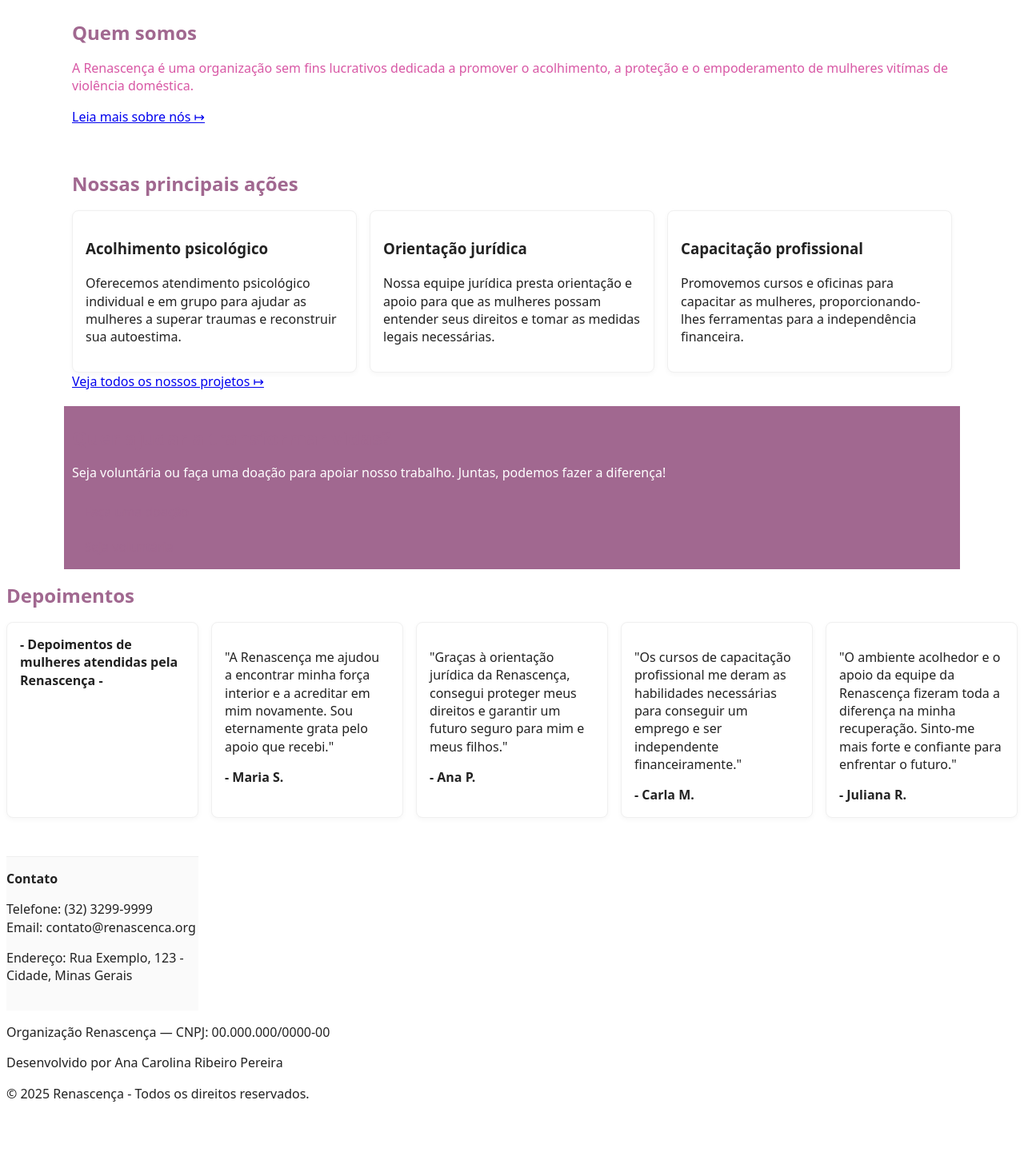
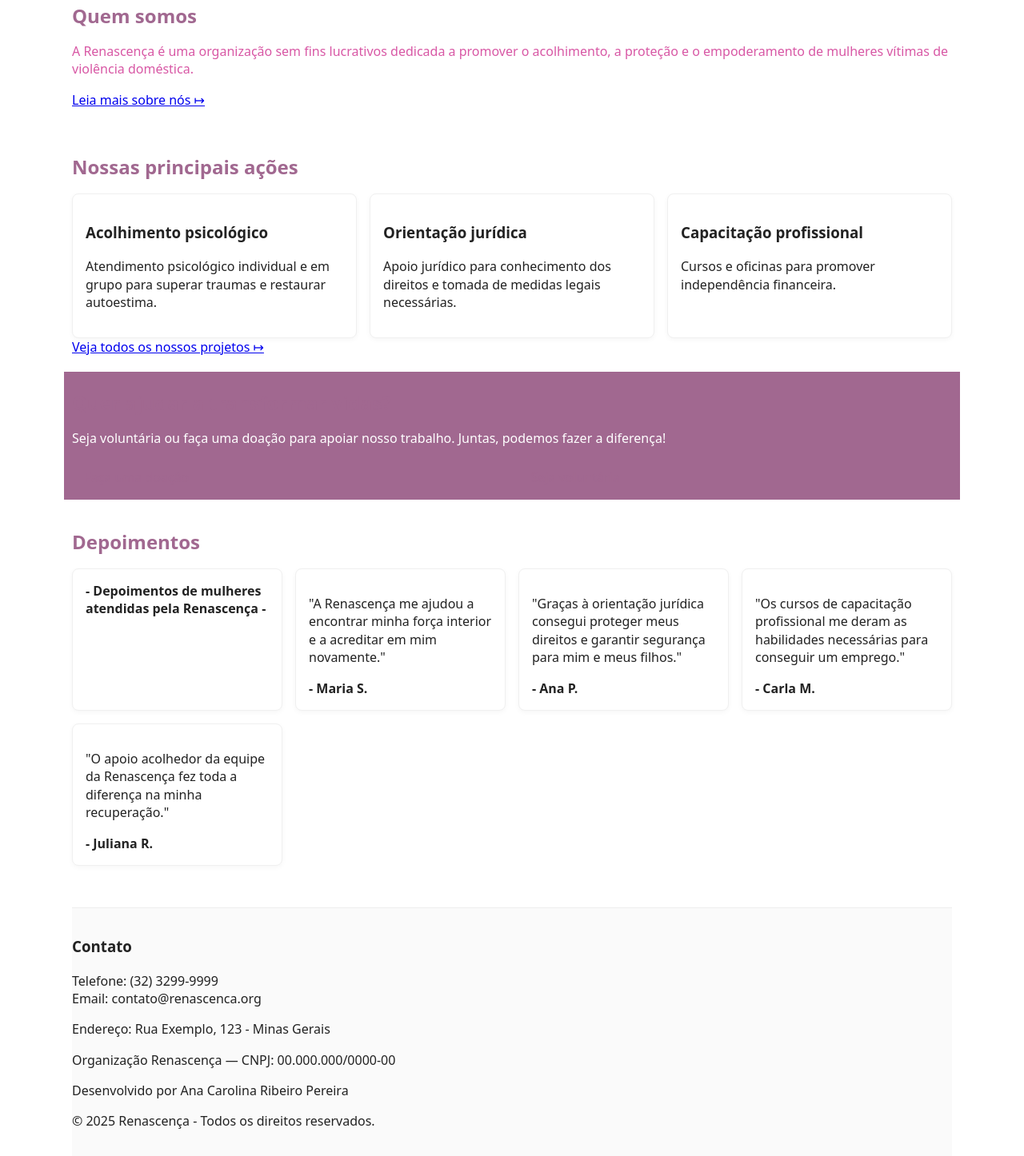
Before and after one commit to carolinardev/Projeto_ONG_Renascenca, a plain HTML site: page index.html in a window 1280 px wide. Shown: the part 952-2398 px from the top of the page at 80% size. Before the commit the page ends 2331 px from the top, so only its background shows below. Drawn offline with Linux system fonts and the light colour scheme.

Commit message:
index.html
Updated HTML structure and content for clarity and organization.

```diff
--- a/index.html
+++ b/index.html
@@ -1,44 +1,50 @@
 <!DOCTYPE html>
-
 <html lang="pt-BR">
 
 <head>
     <meta charset="UTF-8">
     <meta name="viewport" content="width=device-width, initial-scale=1.0">
-    <title> RENASCENÇA - Acolhimento e Empoderamento </title>
+    <title>RENASCENÇA - Acolhimento e Empoderamento</title>
     <meta name="description"
-        content="ONG: RENASCENÇA - acolhimento, apoio psicológico, jurídico e capacitação para mulheres vítimas de violência doméstica." />
-    <link rel="stylesheet" href="style.css" />
-    <script src="script.js"></script>
+        content="ONG: RENASCENÇA - acolhimento, apoio psicológico, jurídico e capacitação para mulheres vítimas de violência doméstica.">
+
+    <link rel="stylesheet" href="style.css">
 </head>
-<ul></ul>
 
 <body>
+
+    <!-- Botão do modo escuro -->
     <button id="modo-escuro-btn">🌙 Ativar Modo Escuro</button>
+
+    <header>
         <img src="logo branca.jpg" alt="Logotipo da ONG Renascença" />
-    <header>
+
         <div class="site-header">
             <div class="container header-inner">
                 <a href="index.html" class="brand" aria-label="RENASCENÇA - Home">
                     <strong>RENASCENÇA</strong>
                 </a>
+
                 <nav id="nav" class="main-nav" aria-label="Navegação principal">
+                    <ul>
                         <li><a href="quem-somos.html" class="nav-link">Quem somos</a></li>
                         <li><a href="fale-conosco.html" class="nav-link">Fale conosco</a></li>
                         <li><a href="como-doar.html" class="nav-link">Doações</a></li>
+                        <li><a href="depoimentos-e-projetos.html" class="nav-link">Projetos sociais</a></li>
                         <li><a href="voluntariado.html" class="nav-link">Voluntariado</a></li>
-                    </a>
                     </ul>
                 </nav>
             </div>
+        </div>
     </header>
+
     <main>
         <section class="hero">
             <div class="container hero-inner">
-                <h1> Bem-vinda à Renascença</h1>
-                <p> Um espaço seguro para acolher e apoiar mulheres que buscam recomeçar. Atendimento psicológico,
-                    orientação jurídica e capacitação.
-                </p>
+                <h1>Bem-vinda à Renascença</h1>
+                <p>Um espaço seguro para acolher e apoiar mulheres que buscam recomeçar. Atendimento psicológico,
+                    orientação jurídica e capacitação.</p>
+
                 <div class="actions">
                     <a href="fale-conosco.html" class="btn btn-primary">Fale conosco</a>
                 </div>
@@ -48,86 +54,89 @@
         <section class="about container">
             <h2>Quem somos</h2>
             <p>A Renascença é uma organização sem fins lucrativos dedicada a promover o acolhimento, a proteção e o
-                empoderamento de mulheres vitímas de violência doméstica.</p>
-            <a href="quem-somos.html" class="link"> Leia mais sobre nós ↦ </a>
-            <div class="actions">
-            </div>
+                empoderamento de mulheres vítimas de violência doméstica.</p>
+
+            <a href="quem-somos.html" class="link">Leia mais sobre nós ↦</a>
         </section>
 
         <section class="services container">
             <h2>Nossas principais ações</h2>
+
             <div class="grid">
                 <article class="card">
                     <h3>Acolhimento psicológico</h3>
-                    <p>Oferecemos atendimento psicológico individual e em grupo para ajudar as mulheres a superar
-                        traumas
-                        e reconstruir sua autoestima.</p>
+                    <p>Atendimento psicológico individual e em grupo para superar traumas e restaurar autoestima.</p>
                 </article>
+
                 <article class="card">
                     <h3>Orientação jurídica</h3>
-                    <p>Nossa equipe jurídica presta orientação e apoio para que as mulheres possam entender seus
-                        direitos
-                        e tomar as medidas legais necessárias.</p>
+                    <p>Apoio jurídico para conhecimento dos direitos e tomada de medidas legais necessárias.</p>
                 </article>
+
                 <article class="card">
                     <h3>Capacitação profissional</h3>
-                    <p>Promovemos cursos e oficinas para capacitar as mulheres, proporcionando-lhes ferramentas para a
-                        independência financeira.</p>
+                    <p>Cursos e oficinas para promover independência financeira.</p>
                 </article>
             </div>
-            <a href="projetos-sociais.html" class="link"> Veja todos os nossos projetos ↦ </a>
+
+            <a href="projetos-sociais.html" class="link">Veja todos os nossos projetos ↦</a>
         </section>
 
         <section class="cta container">
             <h2>Quer ajudar a transformar vidas?</h2>
-            <p> Seja voluntária ou faça uma doação para apoiar nosso trabalho. Juntas, podemos fazer a diferença!</p>
+            <p>Seja voluntária ou faça uma doação para apoiar nosso trabalho. Juntas, podemos fazer a diferença!</p>
+
             <div class="grid">
                 <a href="como-doar.html" class="btn btn-secondary">Faça uma doação</a>
-            </div>
-            <div>
                 <a href="voluntariado.html" class="btn btn-secondary">Seja voluntária</a>
             </div>
-            </div>
         </section>
-        <section class="testemunhoscontainer">
+
+        <section class="testemunhoscontainer container">
             <h2>Depoimentos</h2>
+
             <div class="grid">
+
                 <article class="card">
                     <strong>- Depoimentos de mulheres atendidas pela Renascença -</strong>
                 </article>
+
                 <article class="card">
-                    <p>"A Renascença me ajudou a encontrar minha força interior e a acreditar em mim novamente. Sou
-                        eternamente grata pelo apoio que recebi."</p>
+                    <p>"A Renascença me ajudou a encontrar minha força interior e a acreditar em mim novamente."</p>
                     <strong>- Maria S.</strong>
                 </article>
+
                 <article class="card">
-                    <p>"Graças à orientação jurídica da Renascença, consegui proteger meus direitos e garantir um
-                        futuro
-                        seguro para mim e meus filhos."</p>
+                    <p>"Graças à orientação jurídica consegui proteger meus direitos e garantir segurança para mim e meus filhos."</p>
                     <strong>- Ana P.</strong>
                 </article>
+
                 <article class="card">
-                    <p>"Os cursos de capacitação profissional me deram as habilidades necessárias para conseguir um
-                        emprego
-                        e ser independente financeiramente."</p>
+                    <p>"Os cursos de capacitação profissional me deram as habilidades necessárias para conseguir um emprego."</p>
                     <strong>- Carla M.</strong>
                 </article>
+
                 <article class="card">
-                    <p>"O ambiente acolhedor e o apoio da equipe da Renascença fizeram toda a diferença na minha
-                        recuperação.
-                        Sinto-me mais forte e confiante para enfrentar o futuro."</p>
+                    <p>"O apoio acolhedor da equipe da Renascença fez toda a diferença na minha recuperação."</p>
                     <strong>- Juliana R.</strong>
                 </article>
-                <footer class="site-footer container" role="contentinfo" aria-label="Rodapé do site" <h3>
-                    <strong>Contato</strong></h3>
+
+            </div>
+        </section>
+    </main>
+
+    <footer class="site-footer container" role="contentinfo">
+        <h3><strong>Contato</strong></h3>
         <p>Telefone: (32) 3299-9999<br>Email: contato@renascenca.org</p>
-                    <p>Endereço: Rua Exemplo, 123 - Cidade, Minas Gerais</p>
-            </div>
-            <p class=" legal">Organização Renascença — CNPJ: 00.000.000/0000-00</p>
+        <p>Endereço: Rua Exemplo, 123 - Minas Gerais</p>
+
+        <p class="legal">Organização Renascença — CNPJ: 00.000.000/0000-00</p>
         <p class="attribution">Desenvolvido por Ana Carolina Ribeiro Pereira</p>
-            </div>
-            </div>
+        <p>&copy; 2025 Renascença - Todos os direitos reservados.</p>
     </footer>
-            <p>&copy; 2025 Renascença - Todos os direitos reservados.
-            </p>
-            </div>
+
+    <!-- Arquivo JavaScript -->
+    <script src="script.js"></script>
+</body>
+
+</html>
```
Lines whose indentation alone changed are shown as unchanged.
